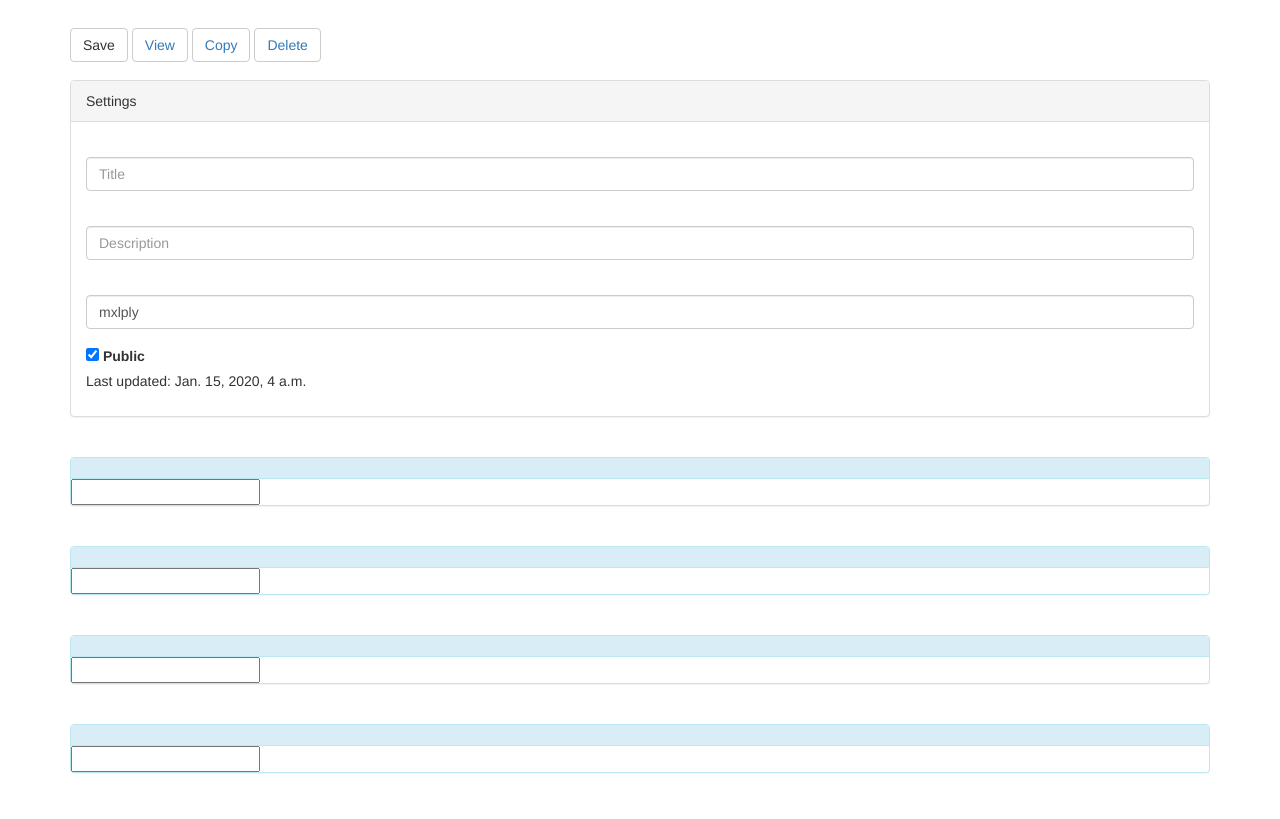
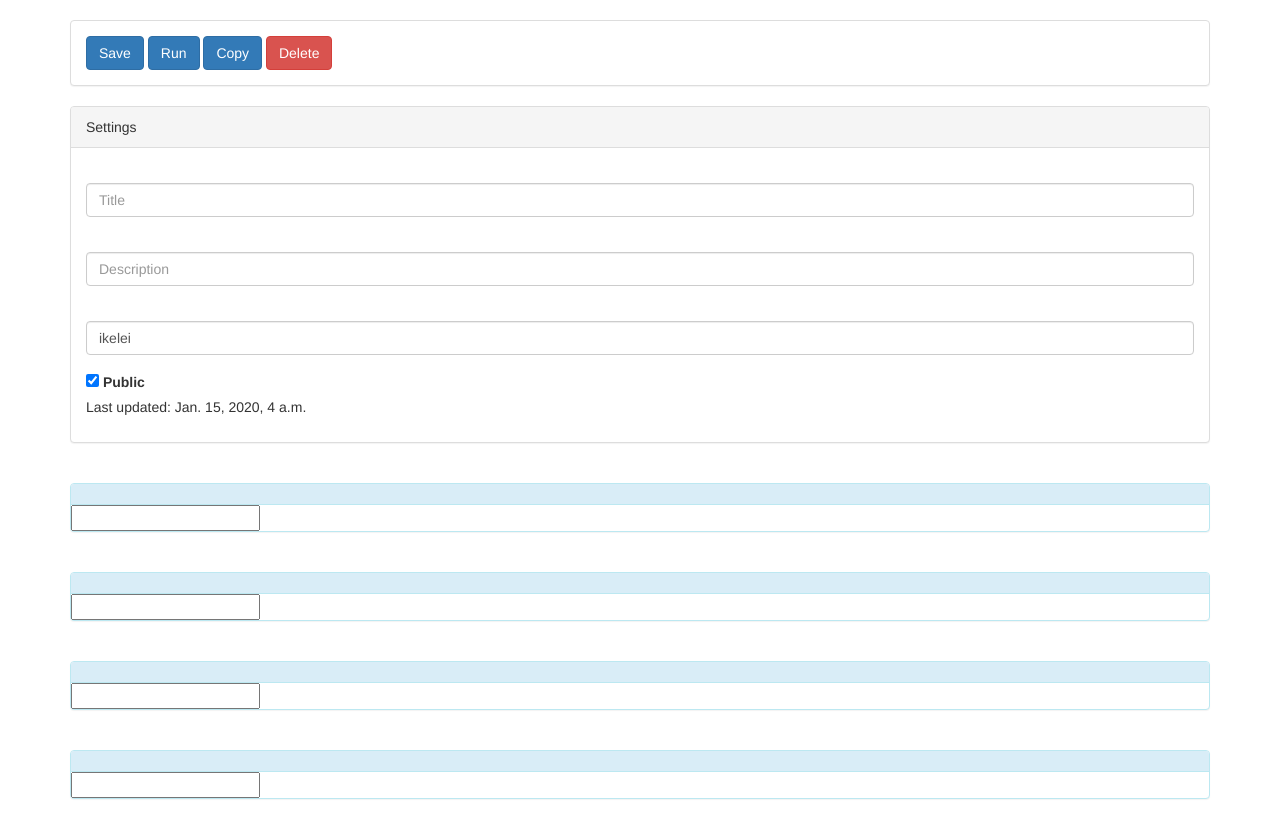
Before and after one commit to jongund/a11y-webedit, a Django app: template pages/templates/pages/index.html in a window 1280 px wide. Shown: the part 51-870 px from the top of the page. Before the commit the page ends 824 px from the top, so only its background shows below. Run offline with Django 3.2, Linux system fonts and the light colour scheme; the template is opened without the code that fills it: values that come from a table or form of the project are taken from there, others are empty; tables that the repository leaves empty hold one stand-in row (values such as "Sample post"); some libraries are stand-ins or nearby versions.

Commit message:
styled page functions

```diff
--- a/pages/templates/pages/index.html
+++ b/pages/templates/pages/index.html
@@ -5,12 +5,15 @@
 <form id="pageForm" action ="" method="POST">
 	{% csrf_token %}
 
-	<ul id = "page-functions">
-		<li>{% bootstrap_button "Save" button_type="submit" button_class="btn-default navbar-btn" %}</li>
-		<li><button type = "button" class = "btn btn-default navbar-btn"><a href = "output/">View</a></button></li>
-		<li><button type = "button" class = "btn btn-default navbar-btn"><a href = "#">Copy</a></button></li>
-		<li><button type = "button" class = "btn btn-default navbar-btn"><a href = "#">Delete</a></button></li>
-	</ul>
+	<div class = "panel panel-default">
+		<div class = "panel-body">
+			{% bootstrap_button "Save" button_type="submit" button_class="btn btn-primary" extra_classes="save" %}
+			<a href = "output/" class = "btn btn-primary">Run</a>
+			<a href = "#" class = "btn btn-primary">Copy</a>
+			<a href = "#" class = "btn btn-danger">Delete</a>
+		</div>
+	</div>
+
 	<div id = "upper-form" class="panel panel-default">
 		<div class = "panel-heading">Settings</div>
 			<div class = "panel-body">
```
